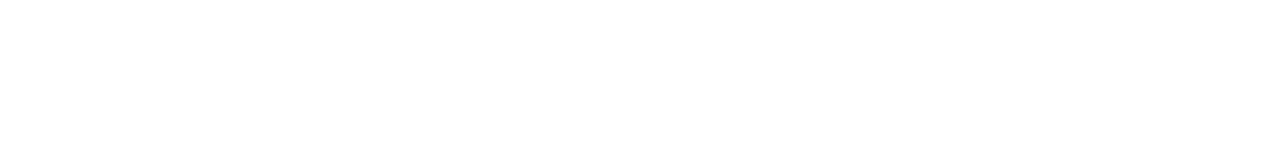
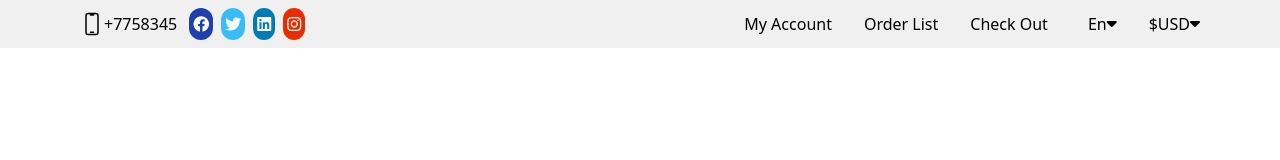
Before and after one commit to mjobayer183/E-Commerce, a website: page src/index.html in a window 1280 px wide. Drawn offline with Linux system fonts and the light colour scheme.

Commit message:
added header section

```diff
--- a/src/index.html
+++ b/src/index.html
@@ -4,8 +4,62 @@
   <meta charset="UTF-8">
   <meta name="viewport" content="width=device-width, initial-scale=1.0">
   <link href="/dist/output.css" rel="stylesheet">
+  <link rel="stylesheet" href="https://cdnjs.cloudflare.com/ajax/libs/font-awesome/6.4.2/css/all.min.css">
+
 </head>
 <body>
+<header class="">
+  <!-- first section -->
+
+   <div class="bg-primary h-12 flex justify-between items-center">
+
+     <div class="flex ml-20 items-center">
+      <div class="flex ">
+        <svg xmlns="http://www.w3.org/2000/svg" fill="none" viewBox="0 0 24 24" stroke-width="1.5" stroke="currentColor" class="w-6 h-6">
+          <path stroke-linecap="round" stroke-linejoin="round" d="M10.5 1.5H8.25A2.25 2.25 0 006 3.75v16.5a2.25 2.25 0 002.25 2.25h7.5A2.25 2.25 0 0018 20.25V3.75a2.25 2.25 0 00-2.25-2.25H13.5m-3 0V3h3V1.5m-3 0h3m-3 18.75h3" />
+        </svg>
+        <span class="hover:text-secondary">+7758345</span>
+
+      </div>
+      <div class="flex space-x-2 ml-3">
+
+
+      <a href="#" class="p-1 rounded-full bg-blue-800 text-white hover:bg-black"><i class="fa-brands fa-facebook"></i></a>
+      <a href="#" class="p-1 rounded-full bg-sky-400 text-white hover:bg-black"> <i class="fa-brands fa-twitter"></i></a>
+      <a href="#" class="p-1 rounded-full bg-[#007bb6] text-white hover:bg-black"><i class="fa-brands fa-linkedin"></i></a>
+      <a href="#" class="p-1 rounded-full bg-secondary text-white hover:bg-black"> <i class="fa-brands fa-instagram"></i></a>
+
+
+
+
+      </div>
+    </div>
+
+      <div class="flex space-x-8 mr-20">
+        <a href="#"><p class="hover:text-secondary">My Account</p></a>
+        <a href="#"><p class="hover:text-secondary">Order List</p></a>
+        <a href="#"><p class="hover:text-secondary">Check Out</p></a>
+       <div class="flex">
+         <p class="ml-2">En</p><i class="fa-solid fa-sort-down"></i>
+        </div>
+       <div class="flex">
+        <p>$USD</p><i class="fa-solid fa-sort-down"></i>
+       </div>
+      </div>
+
+    </div>
+
+  </section>
+  <!-- second section -->
+  <section>
+
+  </section>
+  <!-- third section -->
+  <section>
+
+  </section>
+</header>
+
 
 </body>
 </html>
--- a/tailwind.config.js
+++ b/tailwind.config.js
@@ -2,7 +2,13 @@
 module.exports = {
   content: ["./src/**/*.{html,js}"],
   theme: {
-    extend: {},
+    extend: {
+      colors:{
+
+      'primary':'#f0f0f0',
+      'secondary' : '#e92d00'
+      }
+    },
   },
   plugins: [],
 }
```
Also changed, not shown: dist/output.css, img/logo.png (added).
